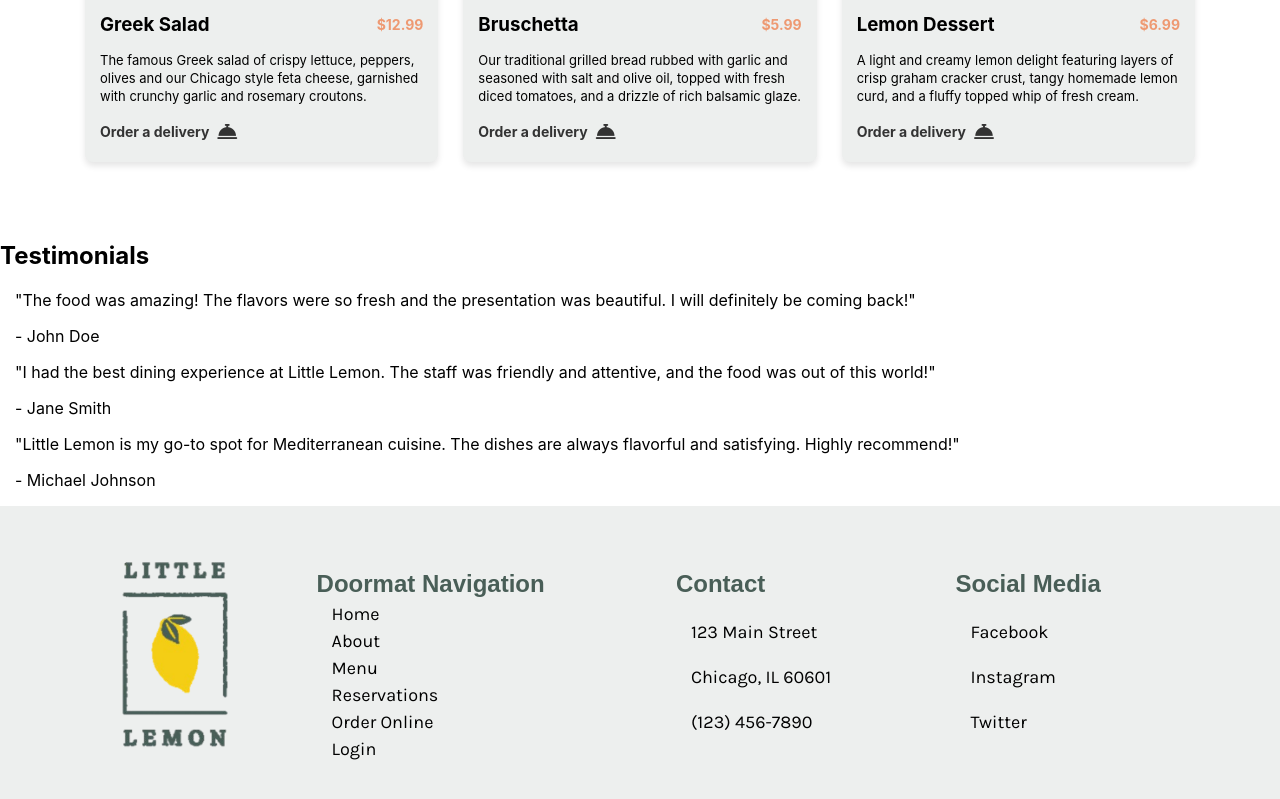
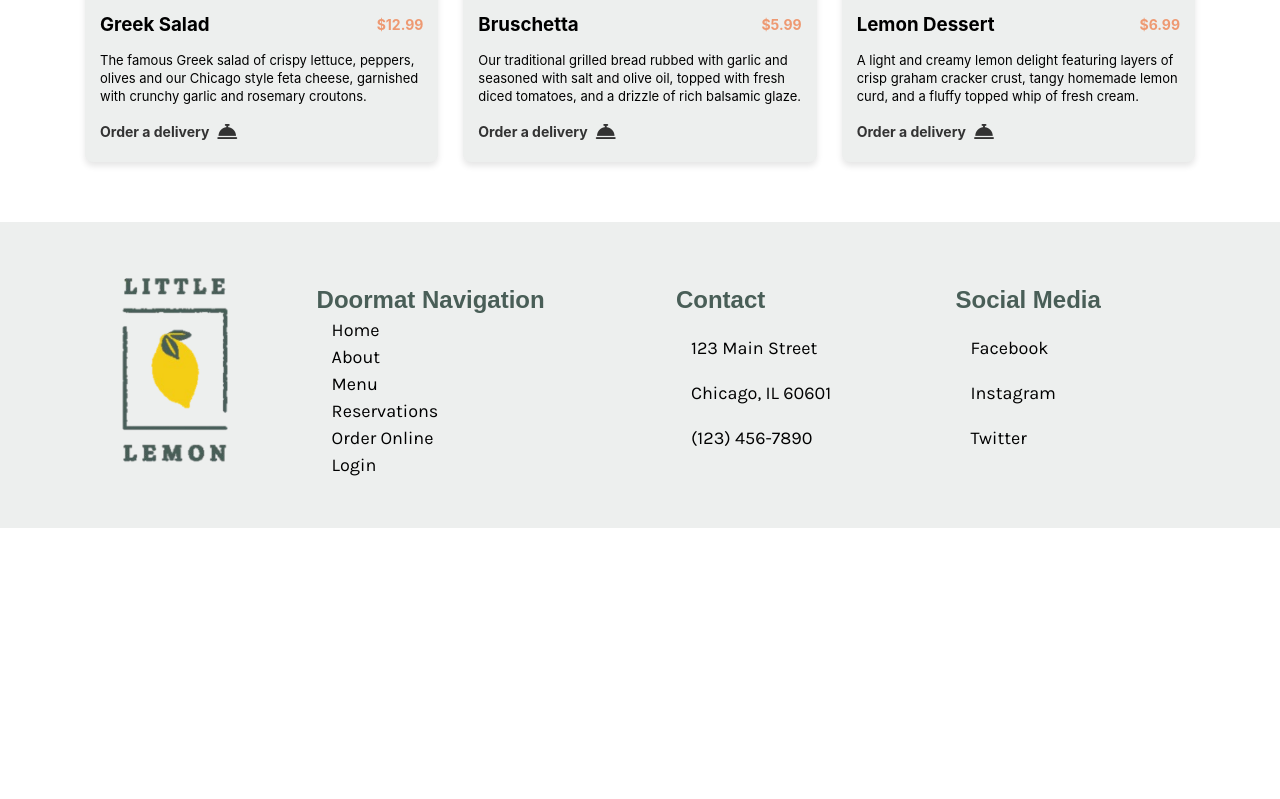
Before and after one commit to Valery030905/little-app, a React (Create React App) app in the folder little-app/: page / in a window 1280 px wide. Shown: the part 866-1665 px from the top of the page. After the commit the page ends 1394 px from the top, so only its background shows below. Built offline with nearby package versions, Linux system fonts and the light colour scheme; a web font is replaced by a local one.

Commit message:
feat: Remove testimonials section from Main component

```diff
--- a/little-app/src/Main.js
+++ b/little-app/src/Main.js
@@ -80,23 +80,6 @@ function Main({ setPage }) {
                     </div>
                 </section>
 
-                <section className="testimonials">
-                    <h2>Testimonials</h2>
-                    <div className="testimonials-container">
-                        <article className="testimonial">
-                            <p>"The food was amazing! The flavors were so fresh and the presentation was beautiful. I will definitely be coming back!"</p>
-                            <p>- John Doe</p>
-                        </article>
-                        <article className="testimonial">
-                            <p>"I had the best dining experience at Little Lemon. The staff was friendly and attentive, and the food was out of this world!"</p>
-                            <p>- Jane Smith</p>
-                        </article>
-                        <article className="testimonial">
-                            <p>"Little Lemon is my go-to spot for Mediterranean cuisine. The dishes are always flavorful and satisfying. Highly recommend!"</p>
-                            <p>- Michael Johnson</p>
-                        </article>
-                    </div>
-                </section>
         </main>
     );
 }
```
